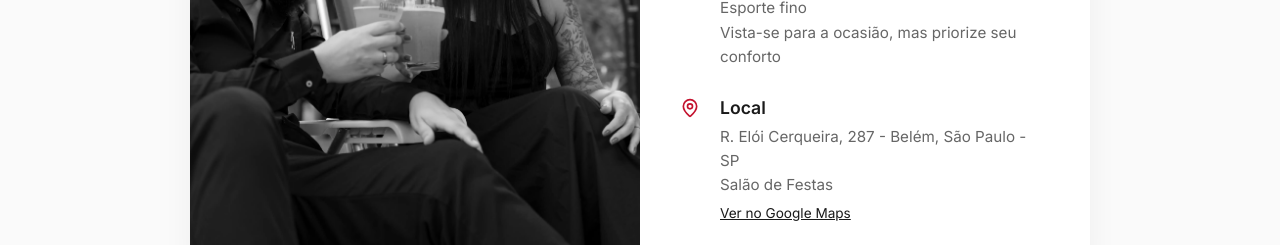
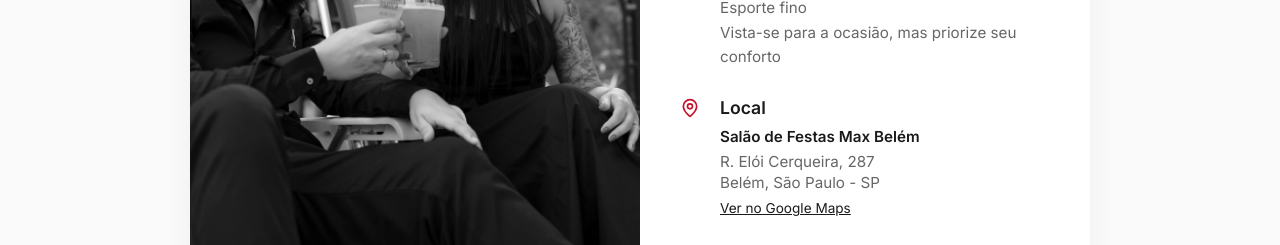
Before and after one commit to guuhferiani/casamento, a React (Vite) app: page / in a window 1280 px wide. Shown: the part 3180-3425 px from the top of the page. Built offline with nearby package versions, Linux system fonts and the light colour scheme; no server answers; the database is empty; a web font is replaced by a local one.

Commit message:
style: adjust ceremony location display and venue name

```diff
--- a/src/components/Ceremony.jsx
+++ b/src/components/Ceremony.jsx
@@ -42,8 +42,11 @@ const Ceremony = () => {
                   <MapPin className="icon" />
                   <div>
                     <strong>Local</strong>
-                    <p>R. Elói Cerqueira, 287 - Belém, São Paulo - SP</p>
-                    <p>Salão de Festas</p>
+                    <p className="location-name">Salão de Festas Max Belém</p>
+                    <p className="location-address">
+                      R. Elói Cerqueira, 287 <br />
+                      Belém, São Paulo - SP
+                    </p>
                     <a
                       href="https://www.google.com/maps/search/?api=1&query=R.+Elói+Cerqueira,+287+-+Belem,+São+Paulo+-+SP"
                       target="_blank"
--- a/src/index.css
+++ b/src/index.css
@@ -817,6 +817,16 @@ nav .container {
   font-size: 0.95rem;
 }
 
+.location-name {
+  color: var(--primary) !important;
+  font-weight: 600;
+  margin-bottom: 2px;
+}
+
+.location-address {
+  line-height: 1.4 !important;
+}
+
 .map-link {
   color: var(--primary);
   font-size: 0.85rem;
```
